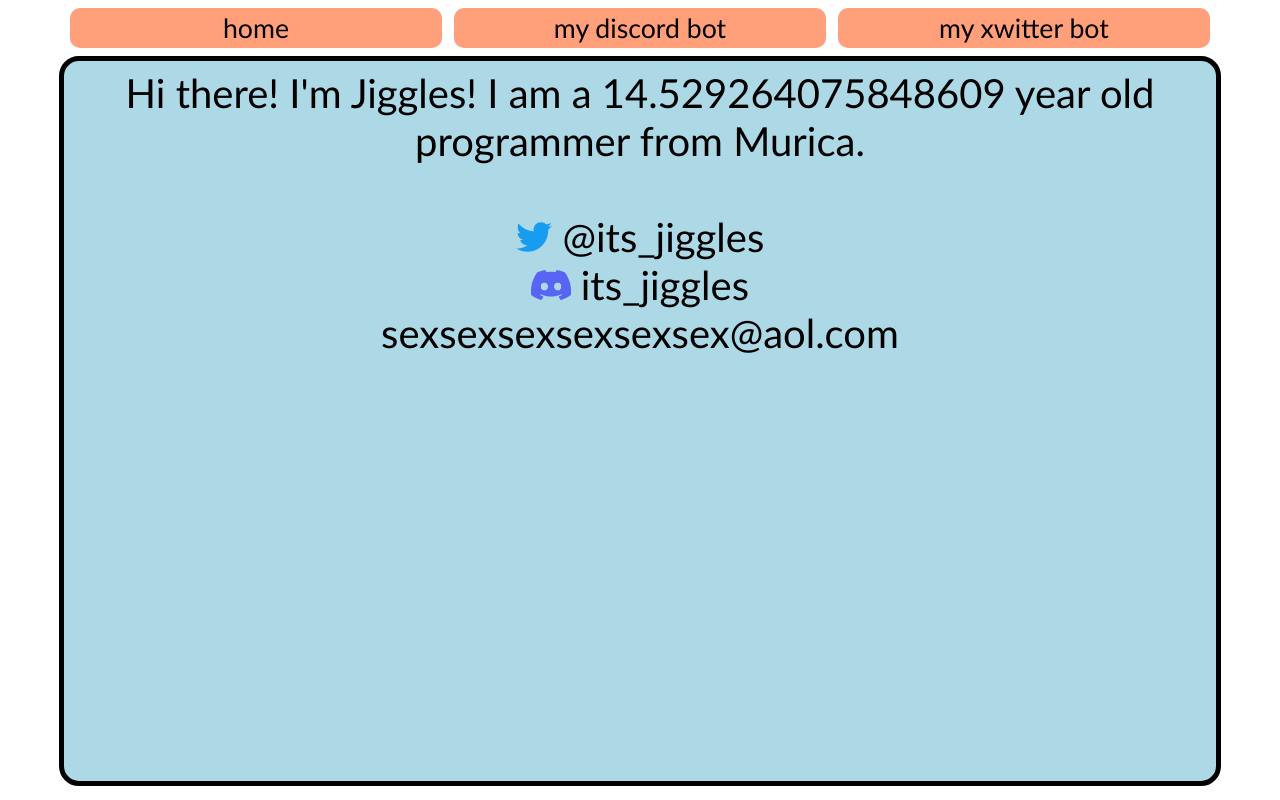
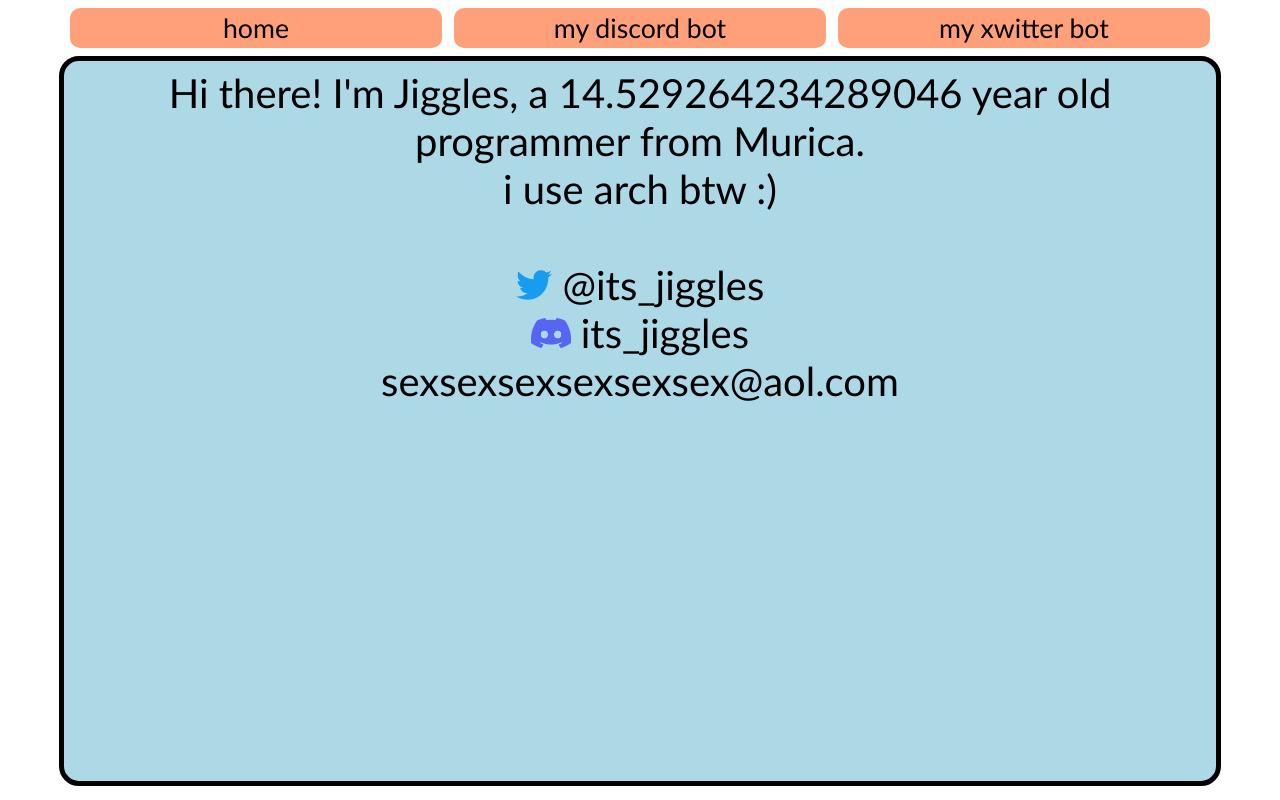
Before and after one commit to ItsJiggles/ItsJiggles.github.io, a plain HTML site: page about.html in a window 1280 px wide. Drawn offline with Linux system fonts and the light colour scheme.

Commit message:
constantly updating age goes crazy

```diff
--- a/about.html
+++ b/about.html
@@ -19,7 +19,7 @@
         </a>
     </div>
     <div id="main">
-        <span id="maintext">Hi there! I'm Jiggles! I am a <span id="age"></span> year old programmer from Murica.<br/><br/><img class="inlineimg" src="images/xwitter.png"/><a href="https://twitter.com/its_jiggles"> @its_jiggles</a><br/><img class="inlineimg" src="images/discord.png"/> its_jiggles<br/><a href="mailto:sexsexsexsexsexsex@aol.com">sexsexsexsexsexsex@aol.com</a></span>
+        <span id="maintext">Hi there! I'm Jiggles, a <span id="age"></span> year old programmer from Murica.<br/>i use arch btw :)<br/><br/><img class="inlineimg" src="images/xwitter.png"/><a href="https://twitter.com/its_jiggles"> @its_jiggles</a><br/><img class="inlineimg" src="images/discord.png"/> its_jiggles<br/><a href="mailto:sexsexsexsexsexsex@aol.com">sexsexsexsexsexsex@aol.com</a></span>
     </div>
 </body>
 </html>
--- a/age.js
+++ b/age.js
@@ -1,24 +1,22 @@
 let date1 = new Date("09/27/2009");
-let date2 = new Date();
+let date2;
 
-// Calculating the time difference
-// of two dates
-let Difference_In_Time =
-	date2.getTime() - date1.getTime();
 
-// Calculating the no. of days between
-// two dates
-let Difference_In_Days = Difference_In_Time / (1000 * 3600 * 24);
-let age = Difference_In_Days / 365.25;
+let time;
+
+let days;
+let age;
+
 
 document.addEventListener("DOMContentLoaded", function (event) {
-	document.getElementById("age").innerHTML = age;
+	setInterval(function () {
+		date2 = new Date();
+		time = date2.getTime() - date1.getTime();
+		days = time / (1000 * 3600 * 24);
+		age = (days / 365.25).toString();
+		while (age.length < 18) {
+			age = age + '0';
+		}
+		document.getElementById("age").innerHTML = age;
+	}, 1)
 });
-
-
-// To display the final no. of days (result)
-console.log
-	("Total number of days between dates:\n" +
-		date1.toDateString() + " and " +
-		date2.toDateString() +
-		" is: " + Difference_In_Days + " days");
```
